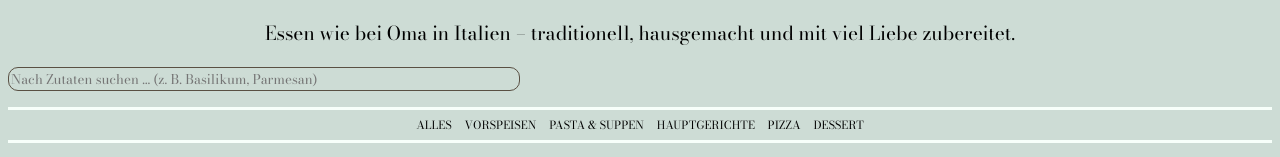
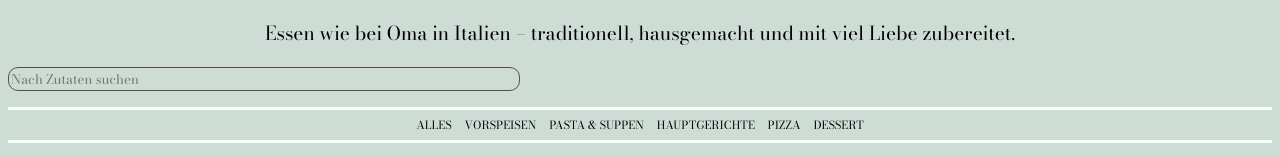
Before and after one commit to reem0078/Sofwareproject-Nonnas-Kuche, a website: page index.html in a window 1280 px wide. Shown: the part 127-284 px from the top of the page. Drawn offline with nearby package versions, Linux system fonts and the light colour scheme.

Commit message:
Updated search bar

```diff
--- a/index.html
+++ b/index.html
@@ -19,7 +19,7 @@
     <input
       type="text"
       v-model="searchQuery"
-      placeholder="Nach Zutaten suchen … (z. B. Basilikum, Parmesan)"
+      placeholder="Nach Zutaten suchen"
     />
   </div>
 
```
